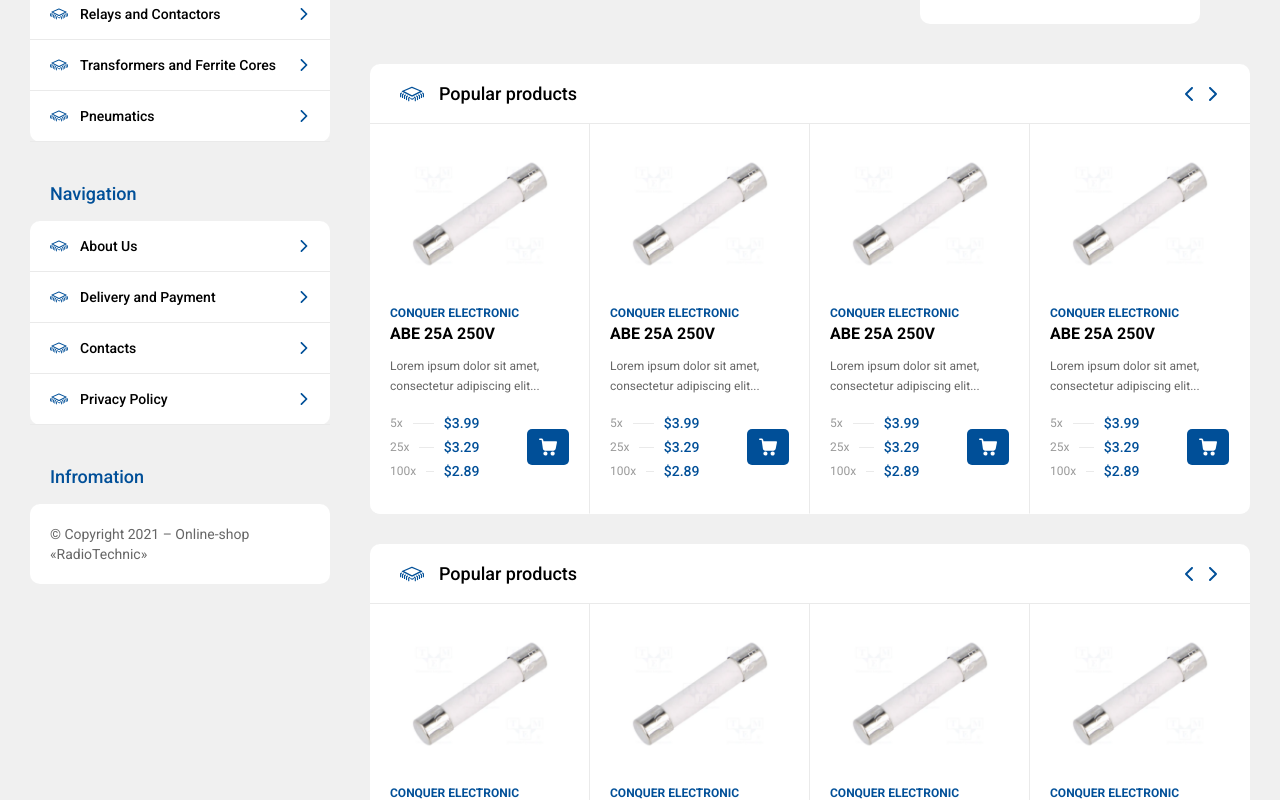
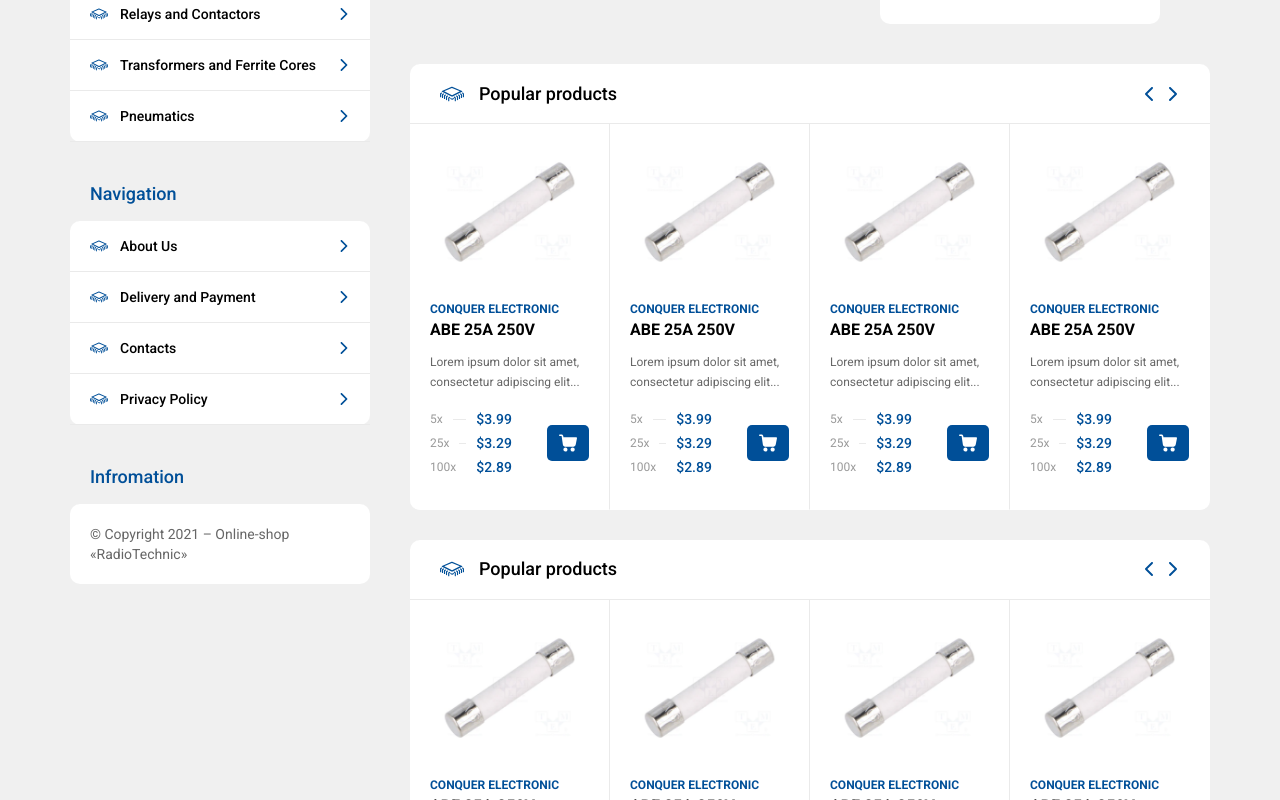
Before and after one commit to palajo/e-shop, a React (Create React App) app: page / in a window 1280 px wide. Shown: the part 620-1420 px from the top of the page. Built offline with nearby package versions, Linux system fonts and the light colour scheme.

Commit message:
updated containers width

```diff
--- a/src/assets/styles/global.scss
+++ b/src/assets/styles/global.scss
@@ -386,8 +386,18 @@ select {
 @media screen and (min-width: 768px) and (max-width: 1023px) {
     .container {
         max-width: 768px;
-        padding-left: 50px;
-        padding-right: 50px;
+    }
+}
+
+@media screen and (min-width: 1024px) and (max-width: 1199px) {
+    .container {
+        max-width: 1024px;
+    }
+}
+
+@media screen and (min-width: 1200px) and (max-width: 1439px) {
+    .container {
+        max-width: 1200px;
     }
 }
 /* ------------------------------------------------------- */
```
